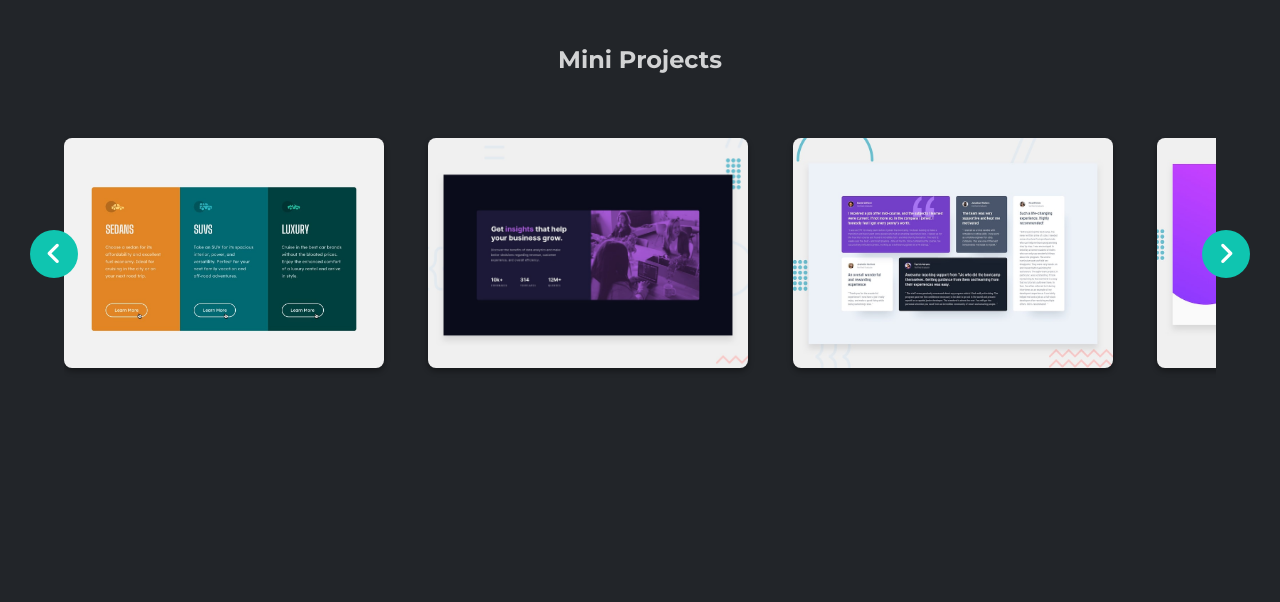
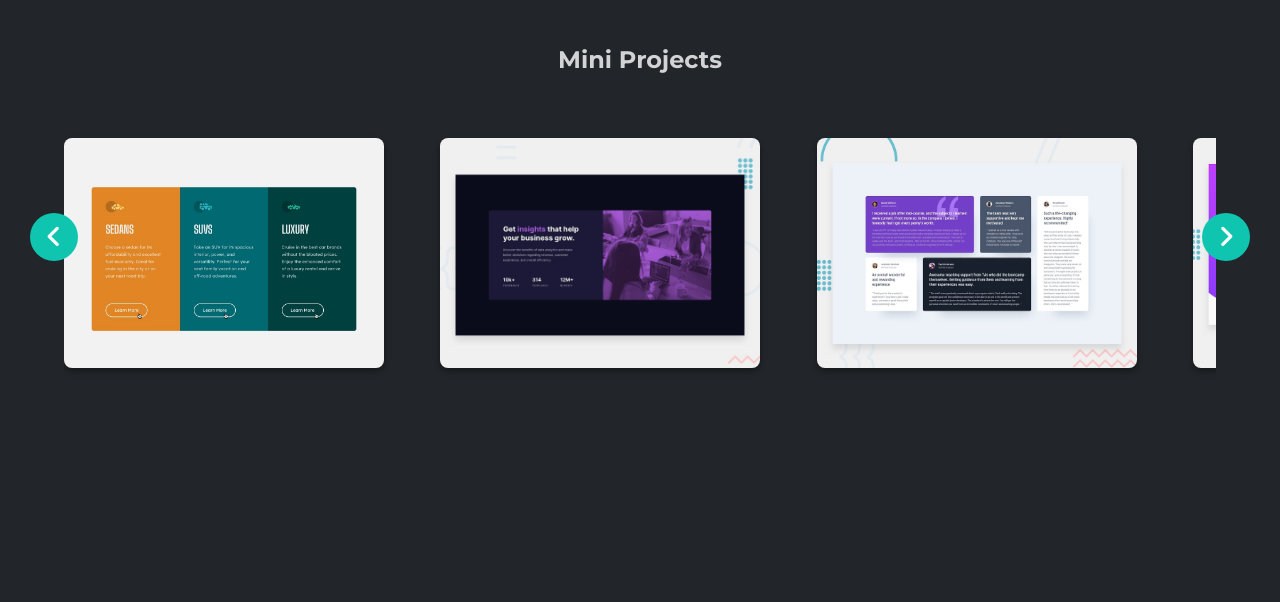
Before and after one commit to sukanyagurav/Portflio, a website built with Vite: page index.html in a window 1280 px wide. Shown: the part 1396-1998 px from the top of the page. Built offline with nearby package versions, Linux system fonts and the light colour scheme.

Commit message:
update file

```diff
--- a/css/sections/projects.css
+++ b/css/sections/projects.css
@@ -43,17 +43,11 @@
     padding: 0.5rem;
     padding: 1rem;
 }
-/* button[disabled]{
-    background-color: grey;
-} */
-.active{
-
-}
 .wrapper .carousel{
     display: grid;
     grid-auto-flow: column;
-    grid-auto-columns: 100%;
-    gap:16px;
+    /* grid-auto-columns: 103%; */
+    gap:28px;
     align-items: end;
     overflow-x: auto;
     scroll-snap-type:x mandatory;
@@ -72,7 +66,7 @@
     border-radius: 50%;
     color: var(--white);
     position: absolute;
-    top:55%;
+    top:50%;
     transform: translateY(-50%);
     z-index: 36;
     background-color: var(--secondary-color);
@@ -88,7 +82,7 @@
     left:-20px;
 }
 .wrapper button:last-child{
-    right:-20px;
+    right:-5px;
 }
 .carousel .card{
     scroll-snap-align:start;
@@ -102,6 +96,8 @@
   height: 100%;
   /* width: 35vw;
   height:30vw; */
+  width: 70vw;
+    height: 100%;
 }
 .carousel .buttons{
     position: absolute;
```
